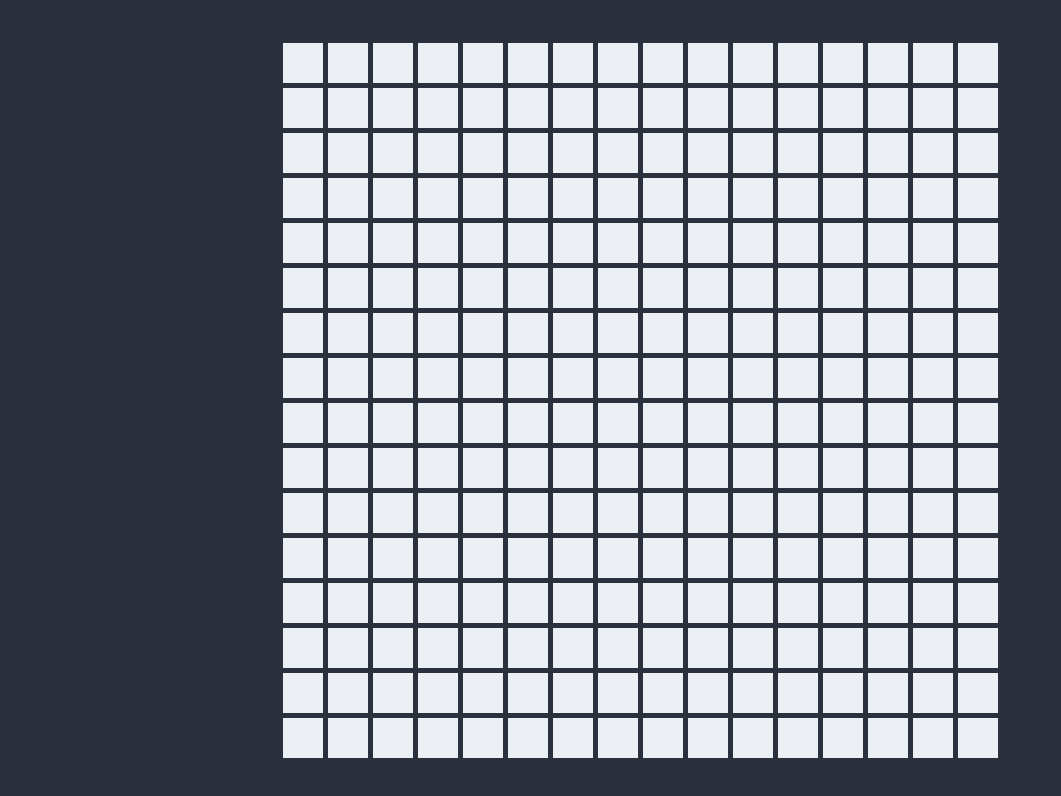
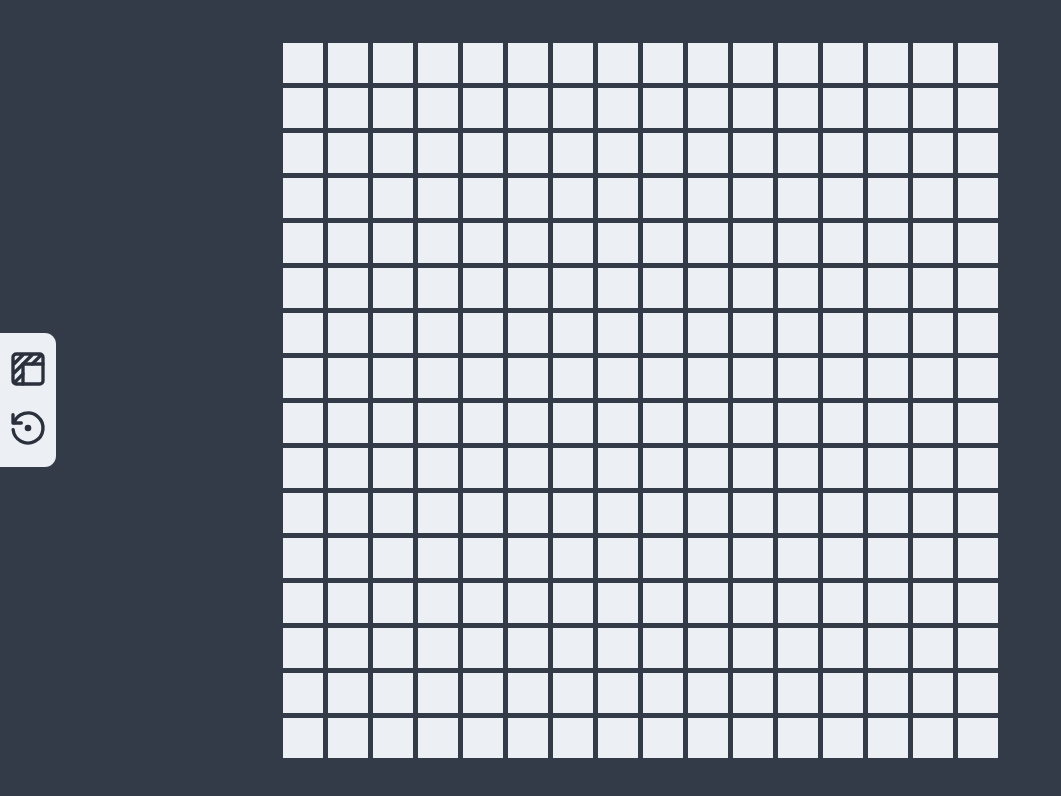
Before and after one commit to qanszer/odin-etch-a-sketch, a plain HTML site: page index.html in a window 1280 px wide. Shown: the whole page, without its empty margins (0-1061 px from the left). Drawn offline with Linux system fonts and the light colour scheme.

Commit message:
feat: add hover effect to canvas & add toolbar UI

```diff
--- a/index.html
+++ b/index.html
@@ -10,6 +10,14 @@
     <title></title>
 </head>
 <body>
+    <div class="toolbar">
+        <div class="canvas-btn">
+            <img src="./assets/canvas.svg" alt="change canvas size button">
+        </div>
+        <div class="reset-btn">
+            <img src="./assets/reset.svg" alt="reset canvas button">
+        </div>
+    </div>
     <div class="canvas"></div>
 </body>
 </html>
--- a/script.js
+++ b/script.js
@@ -8,3 +8,9 @@ for (let i = 1; i <= numberOfSquares; i++) {
     square.classList.add('square');
     canvas.appendChild(square);
 }
+
+canvas.addEventListener('mouseover', (event) => {
+    let target = event.target;
+    console.log(target);
+    target.style.backgroundColor = "#232831";
+});
--- a/style.css
+++ b/style.css
@@ -33,7 +33,7 @@ body {
 	justify-content: center;
 	height: 100vh;
 
-    background-color: #2b313c;
+    background-color: #343b48;
 }
 
 [id] {
@@ -54,6 +54,7 @@ body {
 
 	/* Calculation based on square size: (10+10)+((40*16)+(5*15)) */
 	width: 735px;
+	background-color: #343b48 !important;
 }
 
 .square {
@@ -61,3 +62,29 @@ body {
 	width: 40px;
 	background-color: #eceff4;
 }
+
+
+.toolbar {
+	display: flex;
+	flex-direction: column;
+	gap: 1rem;
+	padding: 1rem 0.5rem;
+	background-color: #eceff4;
+	border-top-right-radius: 0.7rem;
+	border-bottom-right-radius: 0.7rem;
+
+	position: fixed;
+	left: 0;
+	top: 50%;
+	transform: translateY(-50%);
+
+}
+
+img {
+	height: 40px;
+	width: 40px;
+}
+
+img:hover {
+	cursor: pointer;
+}
```
Also changed, not shown: assets/canvas.svg (added), assets/hover-canvas.svg (added), assets/hover-reset.svg (added), assets/reset.svg (added).
